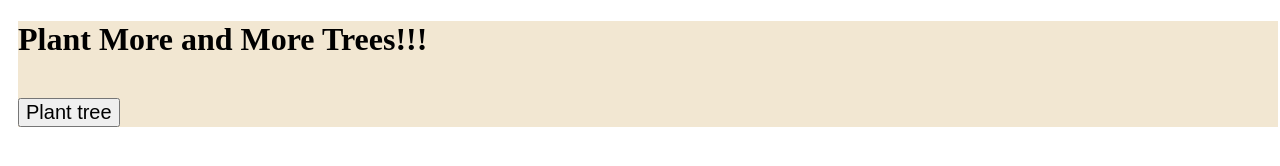
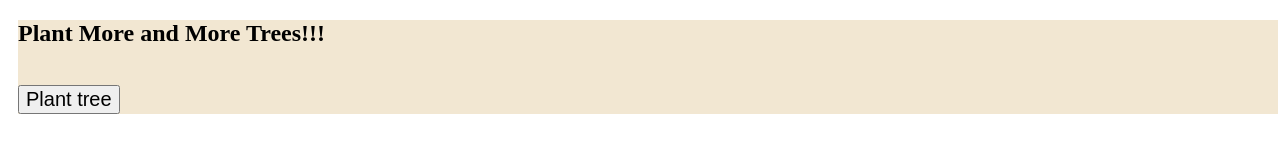
Before and after one commit to hungry-amit/save-trees, a plain HTML site: page index.html in a window 1280 px wide. Drawn offline with Linux system fonts and the light colour scheme.

Commit message:
changed header tag

```diff
--- a/index.html
+++ b/index.html
@@ -6,7 +6,7 @@
 </head>
 <body>
 	<div class="nav">
-		<h1>Plant More and More Trees!!!</h1><br>
+		<h2>Plant More and More Trees!!!</h2><br>
 		<button class="button">Plant tree</button>
 	</div>
 	<div class="container">
```
